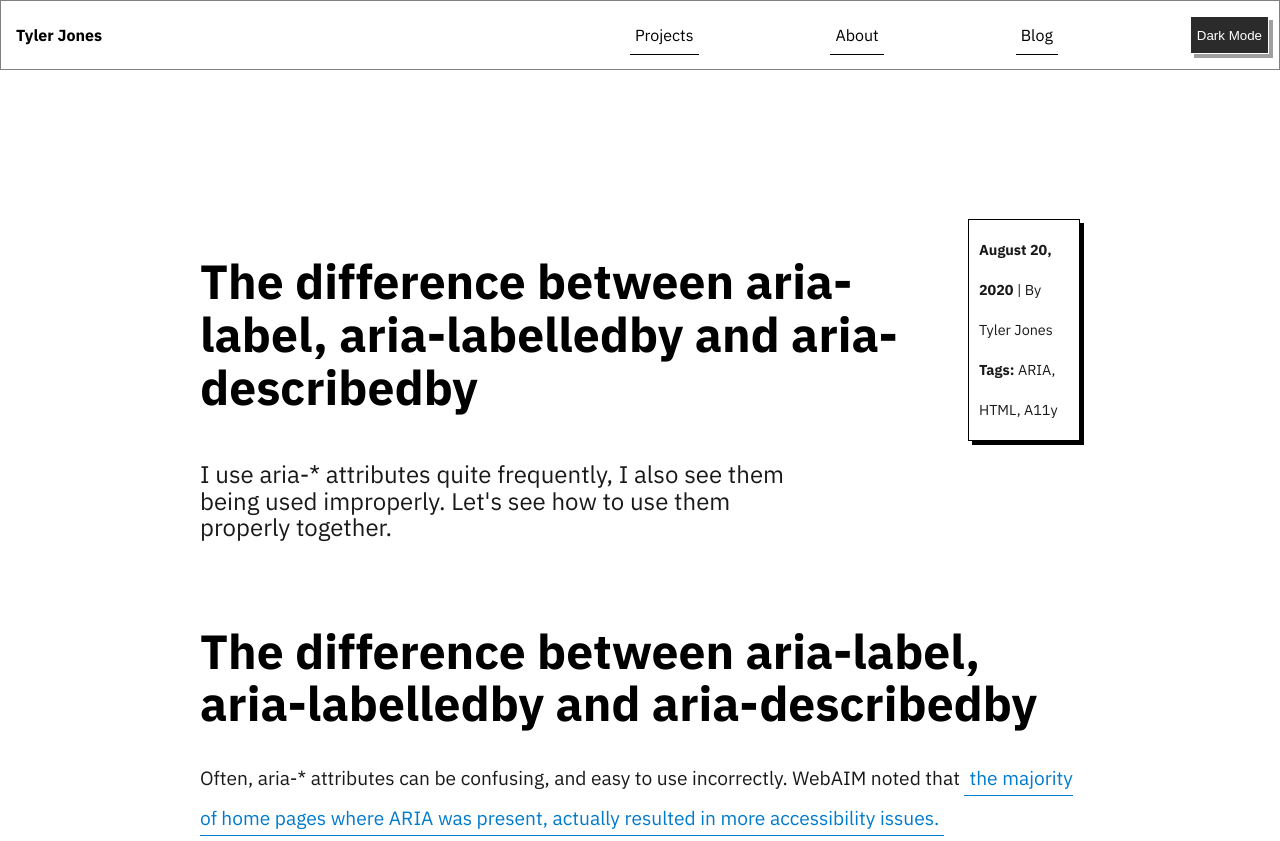
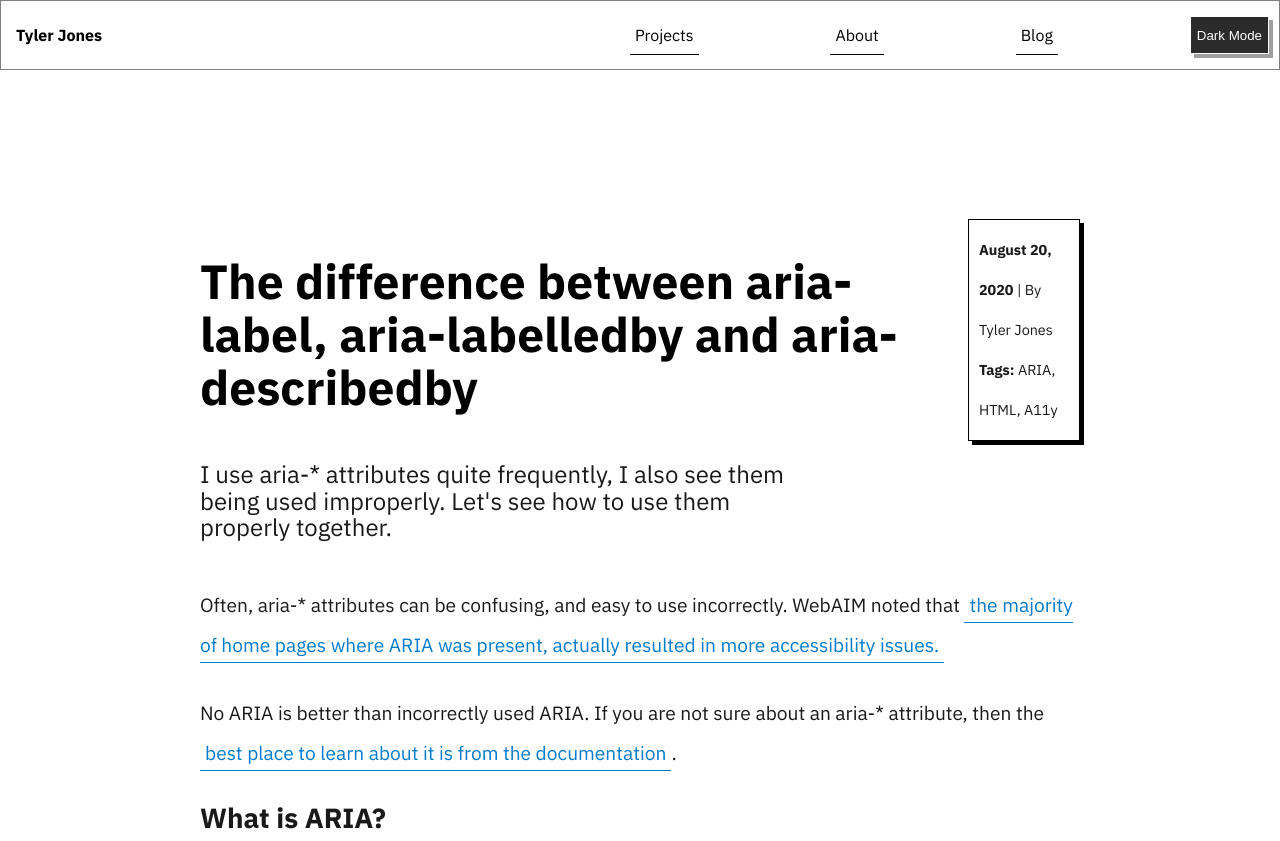
Before and after one commit to TylerJDev/my-portfolio, a Gatsby site: page /2020-08-20-the-difference-between-aria-label-aria-labelledby-and-aria-describedby/ in a window 1280 px wide. Shown: the top 841 px of the page. Built offline with nearby package versions, Linux system fonts and the light colour scheme; Gatsby itself is replaced by a stand-in of ours; some packages are replaced by stand-ins of ours.

Commit message:
Update Blog “2020-08-20-the-difference-between-aria-label-aria-labelledby-and-aria-describedby”

```diff
--- a/content/blog/2020-08-20-the-difference-between-aria-label-aria-labelledby-and-aria-describedby.md
+++ b/content/blog/2020-08-20-the-difference-between-aria-label-aria-labelledby-and-aria-describedby.md
@@ -8,8 +8,6 @@ tags:
   - HTML
   - a11y
 ---
-# The difference between aria-label, aria-labelledby and aria-describedby
-
 Often, aria-* attributes can be confusing, and easy to use incorrectly. WebAIM noted that [the majority of home pages where ARIA was present, actually resulted in more accessibility issues.](https://webaim.org/projects/million/#aria)
 
 No ARIA is better than incorrectly used ARIA. If you are not sure about an aria-* attribute, then the [best place to learn about it is from the documentation](https://www.w3.org/TR/wai-aria-1.1/#state_prop_def).
@@ -84,8 +82,6 @@ A user utilizing assistive technology might miss out on that content, as it is r
 
 **An aria-label should always provide equivalent information, to that of which it would provide visually.**
 
-
-
 ## What is an aria-labelledby, and how do you use it?
 
 `aria-labelledby` allows you to provide a label to an element using an ID reference. That ID reference would be from an element which you want to use as a label.
@@ -138,8 +134,6 @@ The above would look like the following, within the accessibility tree:
 
 **Example 4: An image of the accessibility tree, showing the values provided by the aria-labelledby, using multiple references.**
 
-
-
 ## **What is aria-describedby, and how do you use it?**
 
 `aria-describedby` is very similar to `aria-labelledby`. Both reference other elements using a ID reference in order to gather a text alternative, but aria-describedby is used to “describe” the current element (or elements), rather than just label them.
@@ -159,13 +153,9 @@ Assistive technology might read something along the lines of, "It's all right, A
 
 As with `aria-labelledby`, you can add multiple references, each separated by a space.
 
-
-
 ### Ending Notes
 
 With that, I hope I gave a clear description on each attribute. Though that being said, you should only use these attributes if the situation doesn’t allow for plaintext, or semantic HTML elements.
-
-
 
 ### **Further Reading**
 
```
